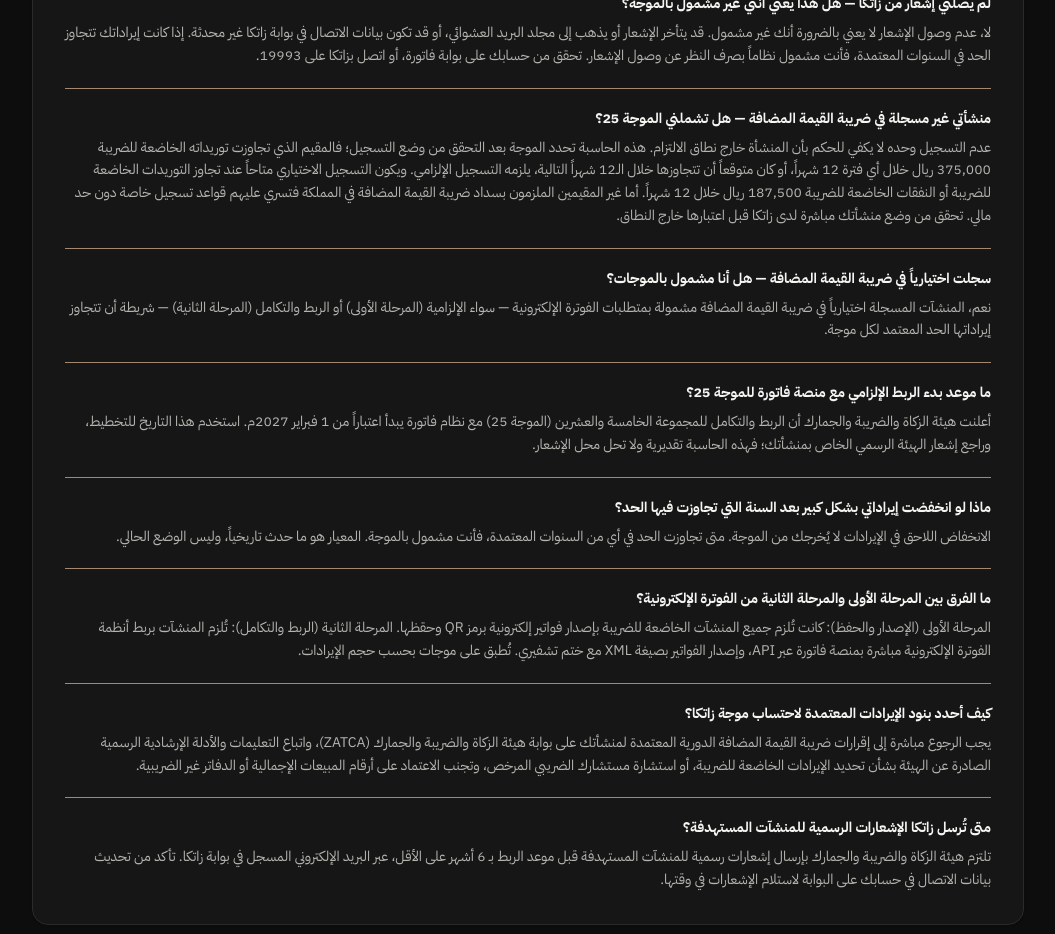
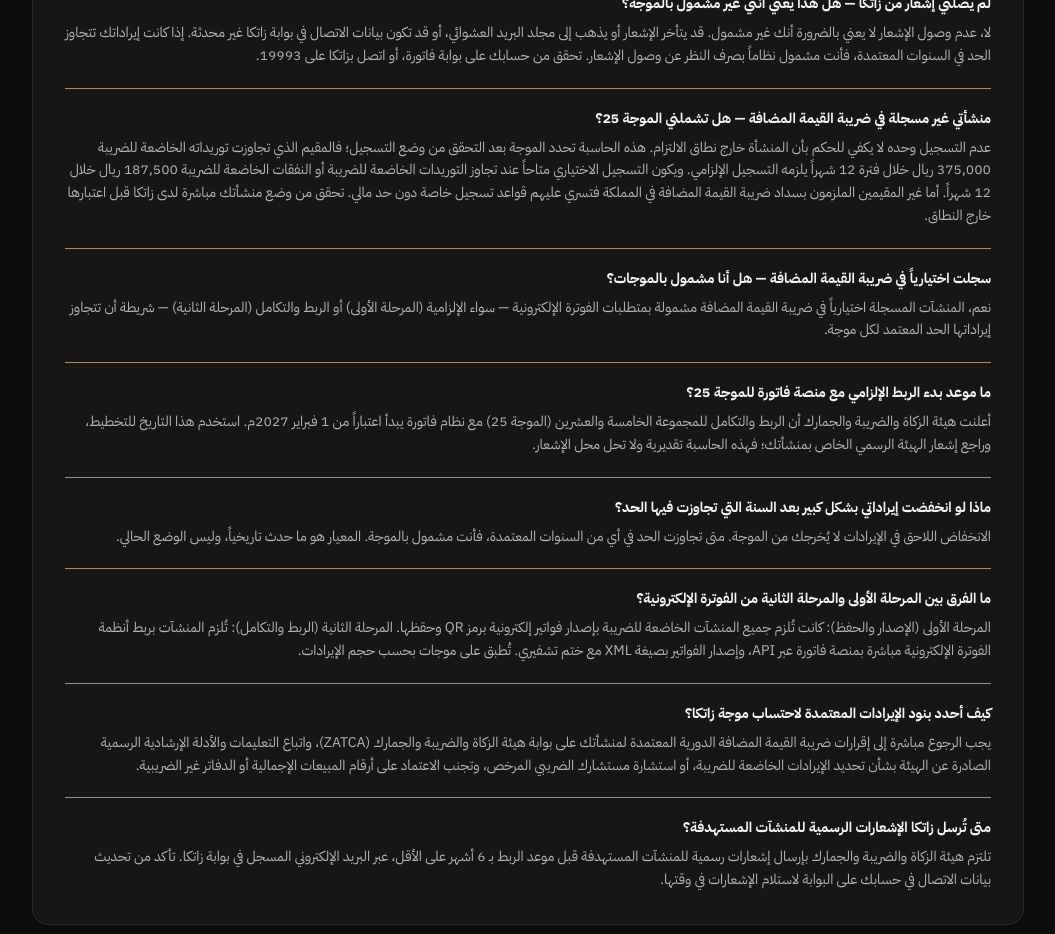
Before and after one commit to MAHMADzubair/arabic-tools, a Next.js app: page /ar/sa/zatca-wave-checker in a window 1280 px wide. Shown: the part 3460-4394 px from the top of the page, without its empty margins (112-1167 px from the left). Built offline with nearby package versions, Linux system fonts and the light colour scheme; no server answers.

Commit message:
fix(zatca): align VAT registration test with ZATCA guidance

```diff
--- a/app/ar/sa/zatca-wave-checker/page.js
+++ b/app/ar/sa/zatca-wave-checker/page.js
@@ -115,7 +115,7 @@ const faqJsonLd = {
       name: "منشأتي غير مسجلة في ضريبة القيمة المضافة — هل تشملني الموجة 25؟",
       acceptedAnswer: {
         "@type": "Answer",
-        text: "عدم التسجيل وحده لا يكفي للحكم بأن المنشأة خارج نطاق الالتزام. هذه الحاسبة تحدد الموجة بعد التحقق من وضع التسجيل؛ فالمقيم الذي تجاوزت توريداته الخاضعة للضريبة 375,000 ريال خلال أي فترة 12 شهراً، أو كان متوقعاً أن تتجاوزها خلال الـ12 شهراً التالية، يلزمه التسجيل الإلزامي. ويكون التسجيل الاختياري متاحاً عند تجاوز التوريدات الخاضعة للضريبة أو النفقات الخاضعة للضريبة 187,500 ريال خلال 12 شهراً. أما غير المقيمين الملزمون بسداد ضريبة القيمة المضافة في المملكة فتسري عليهم قواعد تسجيل خاصة دون حد مالي. تحقق من وضع منشأتك مباشرة لدى زاتكا قبل اعتبارها خارج النطاق.",
+        text: "عدم التسجيل وحده لا يكفي للحكم بأن المنشأة خارج نطاق الالتزام. هذه الحاسبة تحدد الموجة بعد التحقق من وضع التسجيل؛ فالمقيم الذي تجاوزت توريداته الخاضعة للضريبة 375,000 ريال خلال فترة 12 شهراً يلزمه التسجيل الإلزامي. ويكون التسجيل الاختياري متاحاً عند تجاوز التوريدات الخاضعة للضريبة أو النفقات الخاضعة للضريبة 187,500 ريال خلال 12 شهراً. أما غير المقيمين الملزمون بسداد ضريبة القيمة المضافة في المملكة فتسري عليهم قواعد تسجيل خاصة دون حد مالي. تحقق من وضع منشأتك مباشرة لدى زاتكا قبل اعتبارها خارج النطاق.",
       },
     },
     {
```
